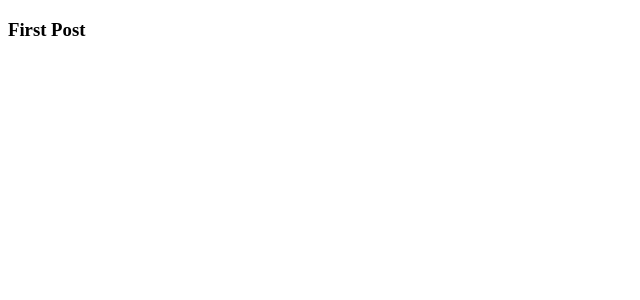
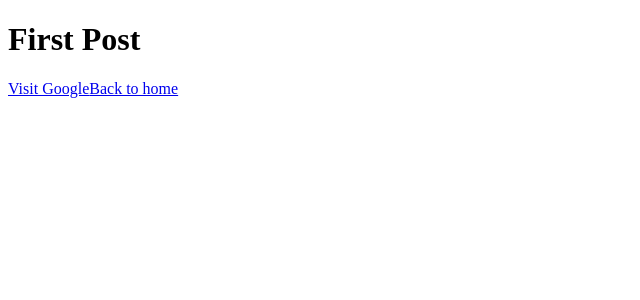
Before and after one commit to HarryNdegwa/next-first, a Next.js app: page /posts/first-post in a window 1280 px wide. Shown: the top 300 px of the page, without its empty margins (0-640 px from the left). Built offline with nearby package versions, Linux system fonts and the light colour scheme.

Commit message:
Modifed pages

```diff
--- a/pages/index.js
+++ b/pages/index.js
@@ -13,7 +13,7 @@ export default function Home() {
         <h1 className="title">
           Read{" "}
           <Link href="/posts/first-post">
-            <a>this page!</a>
+            <a className="my-link">this page!</a>
           </Link>
         </h1>
 
--- a/pages/posts/first-post.js
+++ b/pages/posts/first-post.js
@@ -1,3 +1,17 @@
-export default ()=>{
-    return <div><h3>First Post</h3></div>
-}
+import Link from "next/link";
+
+const firstPost = () => {
+  return (
+    <div>
+      <h1>First Post</h1>
+      <a className="my-link" href="https://google.com" target="_blank">
+        Visit Google
+      </a>
+      <Link href="/">
+        <a className="my-link">Back to home</a>
+      </Link>
+    </div>
+  );
+};
+
+export default firstPost;
```
